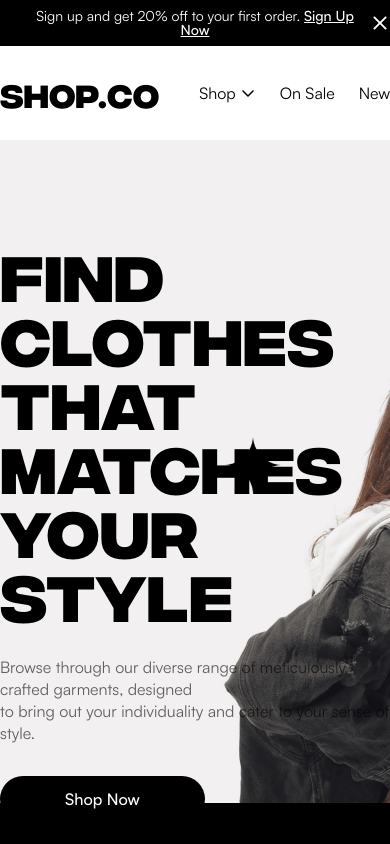
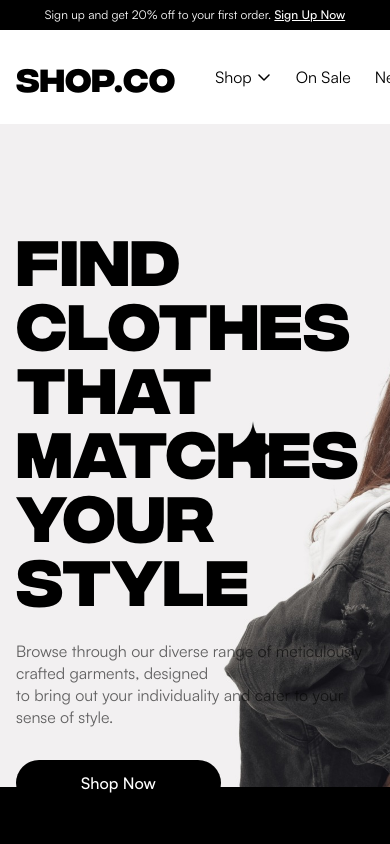
Before and after one commit to dishkhant-dev/ecommerce-app, a Next.js app: page / in a window 390 px wide. Shown: the top 844 px of the page. Built offline with nearby package versions, Linux system fonts and the light colour scheme.

Commit message:
Header Responsive

```diff
--- a/src/app/globals.css
+++ b/src/app/globals.css
@@ -17,6 +17,58 @@ body {
   font-weight: 400;
 }
 
+
+/* Base (Mobile): < 640px */
+.margin-main-x {
+  margin-left: 16px;
+  margin-right: 16px;
+}
+
+.padding-main-x {
+  padding-left: 16px;
+  padding-right: 16px;
+}
+
+/* SM: 640px — Large phones / small tablets */
+@media (min-width: 640px) {
+  .margin-main-x {
+    margin-left: 24px;
+    margin-right: 24px;
+  }
+
+  .padding-main-x {
+    padding-left: 24px;
+    padding-right: 24px;
+  }
+}
+
+/* MD: 768px — Tablets */
+@media (min-width: 768px) {
+  .margin-main-x {
+    margin-left: 40px;
+    margin-right: 40px;
+  }
+
+  .padding-main-x {
+    padding-left: 40px;
+    padding-right: 40px;
+  }
+}
+
+/* LG: 1024px — Small laptops */
+@media (min-width: 1024px) {
+  .margin-main-x {
+    margin-left: 64px;
+    margin-right: 64px;
+  }
+
+  .padding-main-x {
+    padding-left: 64px;
+    padding-right: 64px;
+  }
+}
+
+/* XL: 1280px — Desktops */
 @media (min-width: 1280px) {
   .margin-main-x {
     margin-left: 100px;
--- a/src/components/layout/Header.tsx
+++ b/src/components/layout/Header.tsx
@@ -6,17 +6,34 @@ import Link from "next/link";
 const HeaderSection = () => {
     return (
         <div className="bg-[#000000] grid grid-cols-12 items-center padding-main-x py-[9px]">
-            <div className="col-span-1"></div>
-            <div className="col-span-10">
-                <p className="text-center text-white text-[14px] leading-[100%]">Sign up and get 20% off to your first order. <Link href="/" className="font-medium underline">Sign Up Now</Link></p>
+
+            <div className="hidden sm:block col-span-1"></div>
+
+            <div className="col-span-12 sm:col-span-10">
+                <p className="text-center text-white text-[12px] sm:text-[13px] md:text-[14px] leading-[100%]">
+                    Sign up and get 20% off to your first order.{" "}
+                    <Link href="/" className="font-medium underline">
+                        Sign Up Now
+                    </Link>
+                </p>
             </div>
-            <div className="col-span-1 flex items-center justify-end">
-                <svg className="cursor-pointer" width="20" height="20" viewBox="0 0 20 20" fill="none" xmlns="http://www.w3.org/2000/svg">
-                    <path d="M16.2882 14.9617C16.4644 15.1379 16.5633 15.3767 16.5633 15.6258C16.5633 15.8749 16.4644 16.1137 16.2882 16.2899C16.1121 16.466 15.8733 16.5649 15.6242 16.5649C15.3751 16.5649 15.1362 16.466 14.9601 16.2899L9.99997 11.3281L5.03825 16.2883C4.86213 16.4644 4.62326 16.5634 4.37418 16.5634C4.12511 16.5634 3.88624 16.4644 3.71012 16.2883C3.534 16.1122 3.43506 15.8733 3.43506 15.6242C3.43506 15.3752 3.534 15.1363 3.71012 14.9602L8.67184 10L3.71168 5.0383C3.53556 4.86218 3.43662 4.62331 3.43662 4.37423C3.43662 4.12516 3.53556 3.88629 3.71168 3.71017C3.8878 3.53405 4.12668 3.43511 4.37575 3.43511C4.62482 3.43511 4.86369 3.53405 5.03981 3.71017L9.99997 8.67189L14.9617 3.70939C15.1378 3.53327 15.3767 3.43433 15.6257 3.43433C15.8748 3.43433 16.1137 3.53327 16.2898 3.70939C16.4659 3.88551 16.5649 4.12438 16.5649 4.37345C16.5649 4.62252 16.4659 4.86139 16.2898 5.03751L11.3281 10L16.2882 14.9617Z" fill="white" />
+
+            <div className="hidden col-span-1 sm:flex items-center justify-end">
+                <svg
+                    className="cursor-pointer w-[16px] h-[16px] sm:w-[16px] sm:h-[16px] md:w-[18px] md:h-[18px] lg:w-[20px] lg:h-[20px]"
+                    viewBox="0 0 20 20"
+                    fill="none"
+                    xmlns="http://www.w3.org/2000/svg"
+                >
+                    <path
+                        d="M16.2882 14.9617C16.4644 15.1379 16.5633 15.3767 16.5633 15.6258C16.5633 15.8749 16.4644 16.1137 16.2882 16.2899C16.1121 16.466 15.8733 16.5649 15.6242 16.5649C15.3751 16.5649 15.1362 16.466 14.9601 16.2899L9.99997 11.3281L5.03825 16.2883C4.86213 16.4644 4.62326 16.5634 4.37418 16.5634C4.12511 16.5634 3.88624 16.4644 3.71012 16.2883C3.534 16.1122 3.43506 15.8733 3.43506 15.6242C3.43506 15.3752 3.534 15.1363 3.71012 14.9602L8.67184 10L3.71168 5.0383C3.53556 4.86218 3.43662 4.62331 3.43662 4.37423C3.43662 4.12516 3.53556 3.88629 3.71168 3.71017C3.8878 3.53405 4.12668 3.43511 4.37575 3.43511C4.62482 3.43511 4.86369 3.53405 5.03981 3.71017L9.99997 8.67189L14.9617 3.70939C15.1378 3.53327 15.3767 3.43433 15.6257 3.43433C15.8748 3.43433 16.1137 3.53327 16.2898 3.70939C16.4659 3.88551 16.5649 4.12438 16.5649 4.37345C16.5649 4.62252 16.4659 4.86139 16.2898 5.03751L11.3281 10L16.2882 14.9617Z"
+                        fill="white"
+                    />
                 </svg>
             </div>
+
         </div>
-    )
-}
+    );
+};
 
 export default HeaderSection;
```
